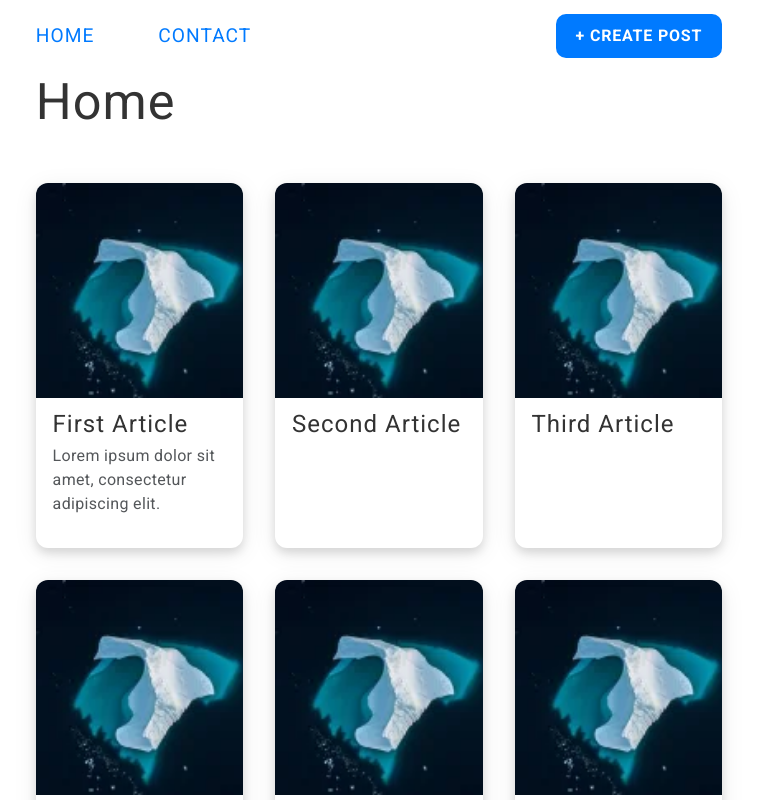
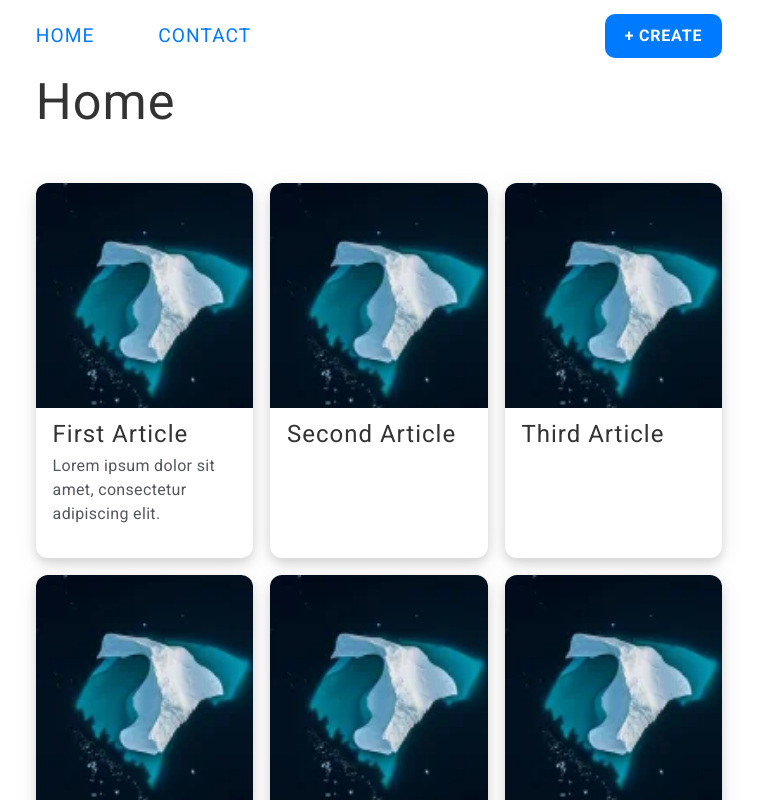
Before and after one commit to edelvarden/blog-app, a React (Vite) app: page / in a window 1280 px wide. Shown: the top 800 px of the page, without its empty margins (261-1018 px from the left). Built offline with nearby package versions, Linux system fonts and the light colour scheme.

Commit message:
merge to App.jsx

```diff
--- a/src/App.jsx
+++ b/src/App.jsx
@@ -1,13 +1,60 @@
+import { useEffect } from 'react';
+import { BrowserRouter as Router, Route, Routes, useLocation } from 'react-router-dom';
+import Contact from './components/Contact';
+import Container from "./components/Container";
+import Create from './components/Create';
+import Footer from "./components/Footer";
+import Header from "./components/Header";
+import Home from './components/Home';
+import ToTopButton from './components/ToTopButton';
 import articles from './articles.json';
-import BlogLayout from './components/BlogLayout';
 
-function App() {
+const applyRouteMapping = (articles) => ({
+  '/': <Home articles={articles} />,
+  '/create': <Create />,
+  '/contact': <Contact />,
+  '/*': <Home />
+});
+
+const ArticleContent = ({ title, excerpt }) => {
+  const location = useLocation();
+
+  useEffect(() => {
+    const titleElement = document.querySelector('h1');
+    document.title = (titleElement) ? titleElement.textContent : "Home";
+  }, [location]);
 
   return (
+    <>
+      <h1>{title}</h1>
+      <div dangerouslySetInnerHTML={{ __html: excerpt }}></div>
+    </>
+  )
+};
+
+const renderRoutes = (articles) =>
+  articles?.map((article, index) =>
+    <Route key={index} path={`/article/${article.id}`} element={<ArticleContent title={article.title} excerpt={article.excerpt} />} />);
+
+
+
+const App = () => {
+  return (
     <div className="App">
-      <BlogLayout articles={articles} />
+      <Router>
+        <Header />
+        <Container>
+          <Routes>
+            {renderRoutes(articles)}
+            {Object.entries(applyRouteMapping(articles)).map(([path, element]) => <Route key={path} path={path} element={element} />)}
+          </Routes>
+
+          <ToTopButton />
+        </Container>
+        <Footer />
+      </Router>
     </div>
   )
 }
 
-export default App
+export default App;
--- a/src/components/BlogLayout.jsx
+++ /dev/null
@@ -1,18 +0,0 @@
-import Container from "./Container";
-import Content from "./Content";
-import Footer from "./Footer";
-import Header from "./Header";
-
-const BlogLayout = ({ articles }) => {
-  return (
-    <>
-      <Header />
-      <Container>
-        <Content articles={articles} />
-      </Container>
-      <Footer />
-    </>
-  );
-}
-
-export default BlogLayout;
--- a/src/components/Content/index.jsx
+++ /dev/null
@@ -1,47 +0,0 @@
-import { useEffect } from 'react';
-import { Route, Routes, useLocation } from 'react-router-dom';
-import Post from '../Post';
-import Contact from '../Contact';
-import Home from '../Home';
-import ToTopButton from '../ToTopButton';
-import styles from './styles.module.scss';
-
-const applyRouteMapping = (articles) => ({
-  '/': <Home articles={articles} />,
-  '/post': <Post />,
-  '/contact': <Contact />,
-  '/*': <Home />
-});
-
-const ArticleContent = ({ title, excerpt }) => (
-    <>
-        <h1>{title}</h1>
-        <div dangerouslySetInnerHTML={{ __html: excerpt }}></div>
-    </>
-);
-
-const renderRoutes = (articles) =>
-  articles?.map((article, index) =>
-    <Route key={index} path={`/article/${article.id}`} element={<ArticleContent title={article.title} excerpt={article.excerpt} />} />);
-
-const Content = ({ articles }) => {
-  const location = useLocation();
-
-  useEffect(() => {
-    const titleElement = document.querySelector('h1');
-    document.title = (titleElement) ? titleElement.textContent : "Home";
-  }, [location]);
-
-
-  return (
-    <>
-      <Routes>
-        {renderRoutes(articles)}
-        {Object.entries(applyRouteMapping(articles)).map(([path, element]) => <Route key={path} path={path} element={element} />)}
-      </Routes>
-      <ToTopButton />
-    </>
-  );
-};
-
-export default Content;
--- a/src/components/Post.jsx
+++ b/src/components/Create.jsx
@@ -1,11 +1,11 @@
 import AddPost from './AddPost';
-const Post = () => {
+const Create = () => {
   return (
     <>
-        <h1>Post</h1>
+        <h1>Create</h1>
         <AddPost />
     </>
   );
 }
 
-export default Post;
+export default Create;
--- a/src/components/Header/index.jsx
+++ b/src/components/Header/index.jsx
@@ -13,7 +13,7 @@ const Header = () => {
                 <li className={styles.menuItem}><Link className={styles.menuLink} to="/">Home</Link></li>
                 <li className={styles.menuItem}><Link className={styles.menuLink} to="/contact">Contact</Link></li>
               </ul>
-              <Link className={styles.createPost} to="/post">+ Create Post</Link>
+              <Link className={styles.createPost} to="/create">+ Create</Link>
             </nav>
           </div>
         </Container>
--- a/src/components/Home/styles.module.scss
+++ b/src/components/Home/styles.module.scss
@@ -3,7 +3,7 @@
 .list {
   --column-size: 200px;
   display: grid;
-  gap: 2rem;
+  gap: 1em;
   grid-template-columns: repeat(auto-fit, minmax(var(--column-size), 1fr));
   list-style-type: none;
 
--- a/src/main.jsx
+++ b/src/main.jsx
@@ -1,13 +1,10 @@
 import React from 'react';
 import ReactDOM from 'react-dom/client';
-import { BrowserRouter as Router } from 'react-router-dom';
 import App from './App';
 import './index.scss';
 
 ReactDOM.createRoot(document.getElementById('root')).render(
   <React.StrictMode>
-    <Router>
-      <App />
-    </Router>
+    <App />
   </React.StrictMode>,
 )
```
Also changed, not shown: src/components/Content/styles.module.scss (deleted).
